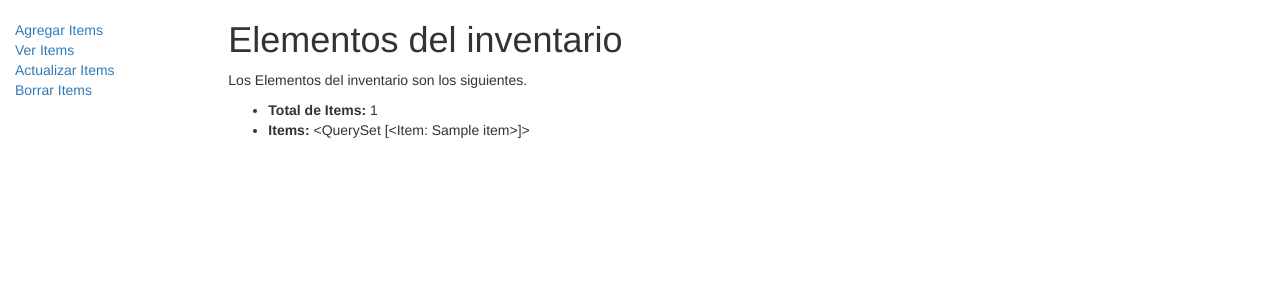
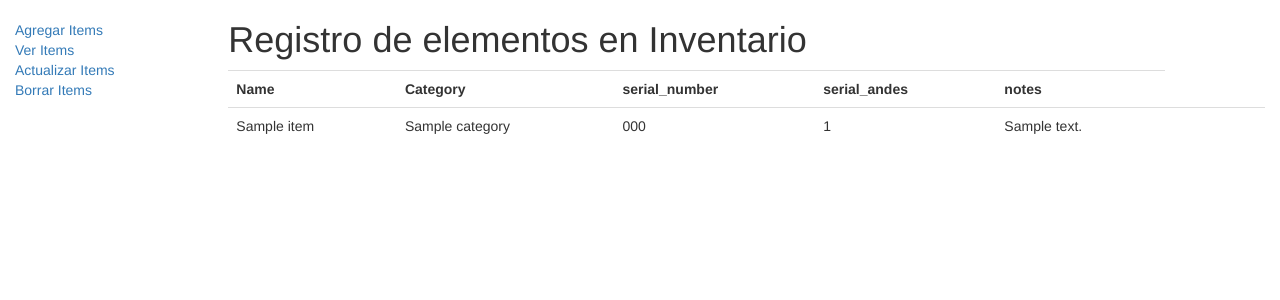
Before and after one commit to ArnoldLara/ML340, a Django app: page /inventario/read in a window 1280 px wide. Shown: the top 300 px of the page. Run offline with Django 3.2, Linux system fonts and the light colour scheme; tables that the repository leaves empty hold one stand-in row (values such as "Sample post"); some libraries are stand-ins or nearby versions.

```diff
--- a/ml340/inventario/models.py
+++ b/ml340/inventario/models.py
@@ -51,8 +51,8 @@ class Item(models.Model):
     category = models.ForeignKey(Category, on_delete=models.SET_NULL, null=True)
     manufacturer = models.ForeignKey(Manufacturer, on_delete=models.SET_NULL, null=True)
     name = models.CharField(max_length=50)
-    serial_number = models.CharField(unique, max_length=50)
-    serial_andes = models.DecimalField(unique, max_digits=50, decimal_places=0)
+    serial_number = models.CharField(unique=True, max_length=50)
+    serial_andes = models.DecimalField(unique=True, max_digits=50, decimal_places=0)
     specs = models.ForeignKey(Specification,on_delete=models.SET_NULL, null=True, blank=True)
     net = models.OneToOneField(Network,on_delete=models.SET_NULL, null=True, blank=True)
     notes = models.CharField(max_length=1000, blank=True)
--- /dev/null
+++ b/ml340/inventario/templates/inventario/base_generic.html
@@ -0,0 +1,39 @@
+<!DOCTYPE html>
+<html lang="en">
+<head>
+
+  {% block title %}<title>Software ML340</title>{% endblock %}
+  <meta charset="utf-8">
+  <meta name="viewport" content="width=device-width, initial-scale=1">
+  <link rel="stylesheet" href="https://maxcdn.bootstrapcdn.com/bootstrap/3.3.7/css/bootstrap.min.css">
+  <script src="https://ajax.googleapis.com/ajax/libs/jquery/1.12.4/jquery.min.js"></script>
+  <script src="https://maxcdn.bootstrapcdn.com/bootstrap/3.3.7/js/bootstrap.min.js"></script>
+
+  <!-- Add additional CSS in static file -->
+  {% load static %}
+  <link rel="stylesheet" href="{% static 'css/styles.css' %}">
+</head>
+
+<body>
+
+  <div class="container-fluid">
+
+    <div class="row">
+      <div class="col-sm-2">
+      {% block sidebar %}
+      <ul class="sidebar-nav">
+          <li><a href="{% url 'inventario:create' %}">Agregar Items</a></li>
+          <li><a href="{% url 'inventario:read' %}">Ver Items</a></li>
+          <li><a href="{% url 'inventario:update' %}">Actualizar Items</a></li>
+          <li><a href="{% url 'inventario:delete' %}">Borrar Items</a></li>
+      </ul>
+     {% endblock %}
+      </div>
+      <div class="col-sm-10 ">
+      {% block content %}{% endblock %}
+      </div>
+    </div>
+
+  </div>
+</body>
+</html>
--- a/ml340/inventario/templates/inventario/index.html
+++ b/ml340/inventario/templates/inventario/index.html
@@ -1,39 +1,14 @@
-<!DOCTYPE html>
-<html lang="en">
-<head>
+{% extends "inventario/base_generic.html" %}
 
-  {% block title %}<title>Software ML340</title>{% endblock %}
-  <meta charset="utf-8">
-  <meta name="viewport" content="width=device-width, initial-scale=1">
-  <link rel="stylesheet" href="https://maxcdn.bootstrapcdn.com/bootstrap/3.3.7/css/bootstrap.min.css">
-  <script src="https://ajax.googleapis.com/ajax/libs/jquery/1.12.4/jquery.min.js"></script>
-  <script src="https://maxcdn.bootstrapcdn.com/bootstrap/3.3.7/js/bootstrap.min.js"></script>
+{% block content %}
+<h1>Elementos del inventario</h1>
 
-  <!-- Add additional CSS in static file -->
-  {% load static %}
-  <link rel="stylesheet" href="{% static 'css/styles.css' %}">
-</head>
+  <p>Los Elementos del inventario son los siguientes.</p>
 
-<body>
+  <ul>
+    <li><strong>Cantidad total de PCs:</strong> {{ pc }}</li>
+    <li><strong>Cantidad total de Switch:</strong> {{ switch }}</li>
+    <li><strong>Cantidad total de Routers:</strong> {{ router }}</li>
+  </ul>
 
-  <div class="container-fluid">
-
-    <div class="row">
-      <div class="col-sm-2">
-      {% block sidebar %}
-      <ul class="sidebar-nav">
-          <li><a href="{% url 'inventario:create' %}">Agregar Items</a></li>
-          <li><a href="{% url 'inventario:read' %}">Ver Items</a></li>
-          <li><a href="{% url 'inventario:update' %}">Actualizar Items</a></li>
-          <li><a href="{% url 'inventario:delete' %}">Borrar Items</a></li>
-      </ul>
-     {% endblock %}
-      </div>
-      <div class="col-sm-10 ">
-      {% block content %}{% endblock %}
-      </div>
-    </div>
-
-  </div>
-</body>
-</html>
+{% endblock %}
--- a/ml340/inventario/templates/inventario/read.html
+++ b/ml340/inventario/templates/inventario/read.html
@@ -1,13 +1,34 @@
-{% extends "inventario/index.html" %}
+{% extends "inventario/base_generic.html" %}
 
 {% block content %}
-<h1>Elementos del inventario</h1>
+    <h1>Registro de elementos en Inventario</h1>
 
-  <p>Los Elementos del inventario son los siguientes.</p>
+    {% if item_list %}
 
-  <ul>
-    <li><strong>Total de Items:</strong> {{ num_items }}</li>
-    <li><strong>Items:</strong> {{ items }}</li>
-  </ul>
+      <table class="table">
+        <tr class="thead-dark">
+          <th>Name</th>
+          <th>Category</th>
+          <th>serial_number</th>
+          <th>serial_andes</th>
+          <th>notes</th>
+        </tr>
+        {%for item in item_list %}
+             <tr>
+               <td>{{item.name}}</td>
+               <td>{{item.category}}</td>
+               <td>{{item.serial_number}}</td>
+               <td>{{item.serial_andes}}</td>
+               <td>{{item.notes}}</td>
+               <td style="width:100px"></td>
 
+               </td>
+             </tr>
+        {%endfor%}
+
+        </table>
+
+    {% else %}
+      <p>There are no items in the library.</p>
+    {% endif %}
 {% endblock %}
--- a/ml340/inventario/urls.py
+++ b/ml340/inventario/urls.py
@@ -7,7 +7,7 @@ app_name = 'inventario'
 urlpatterns = [
     path('', views.index, name='index'),
     path('create', views.create, name='create'),
-    path('read', views.read, name='read'),
+    path('read', views.read.as_view(), name='read'),
     path('update', views.update, name='update'),
     path('delete', views.delete, name='delete'),
 
--- a/ml340/inventario/views.py
+++ b/ml340/inventario/views.py
@@ -3,21 +3,37 @@ from django.http import HttpResponse
 
 from .models import Specification, Manufacturer, Category, Network, Status, Item
 # Create your views here.
+from django.views import generic
+from .forms import ItemsForm
+
 
 def index(request):
     #return HttpResponse("Hello World")
-    return render(request,"inventario/index.html")
+    items = Item.objects.all()
+    pc = Item.objects.filter(category__name__icontains='PC').count()
+    switch = Item.objects.filter(category__name__icontains='Switch').count()
+    router = Item.objects.filter(category__name__icontains='Router').count()
+    context = {'pc':pc, 'switch':switch, 'router':router}
+    #return HttpResponse("Inventario Read")
+    return render(request,"inventario/index.html",context)
 
 def create(request):
+     # dictionary for initial data with
+    # field names as keys
+    context ={}
 
-    return HttpResponse("Inventario Create")
+    # add the dictionary during initialization
+    form = ItemsForm(request.POST or None)
+    if form.is_valid():
+        form.save()
 
-def read(request):
-    items = Item.objects.all()
-    num_items = Item.objects.all().count()
-    context = {'items':items, 'num_items':num_items}
-    #return HttpResponse("Inventario Read")
-    return render(request,"inventario/read.html",context)
+    context['form']= form
+    return render(request, 'inventario/create.html', context)
+    #return HttpResponse("Inventario Create")
+
+class read(generic.ListView):
+    model = Item
+    template_name = 'inventario/read.html'
 
 def update(request):
     return HttpResponse("Inventario Update")
```
Also changed, not shown: ml340/inventario/forms.py (added, +21 -0 lines), ml340/inventario/templates/inventario/create.html (added, +10 -0 lines).
